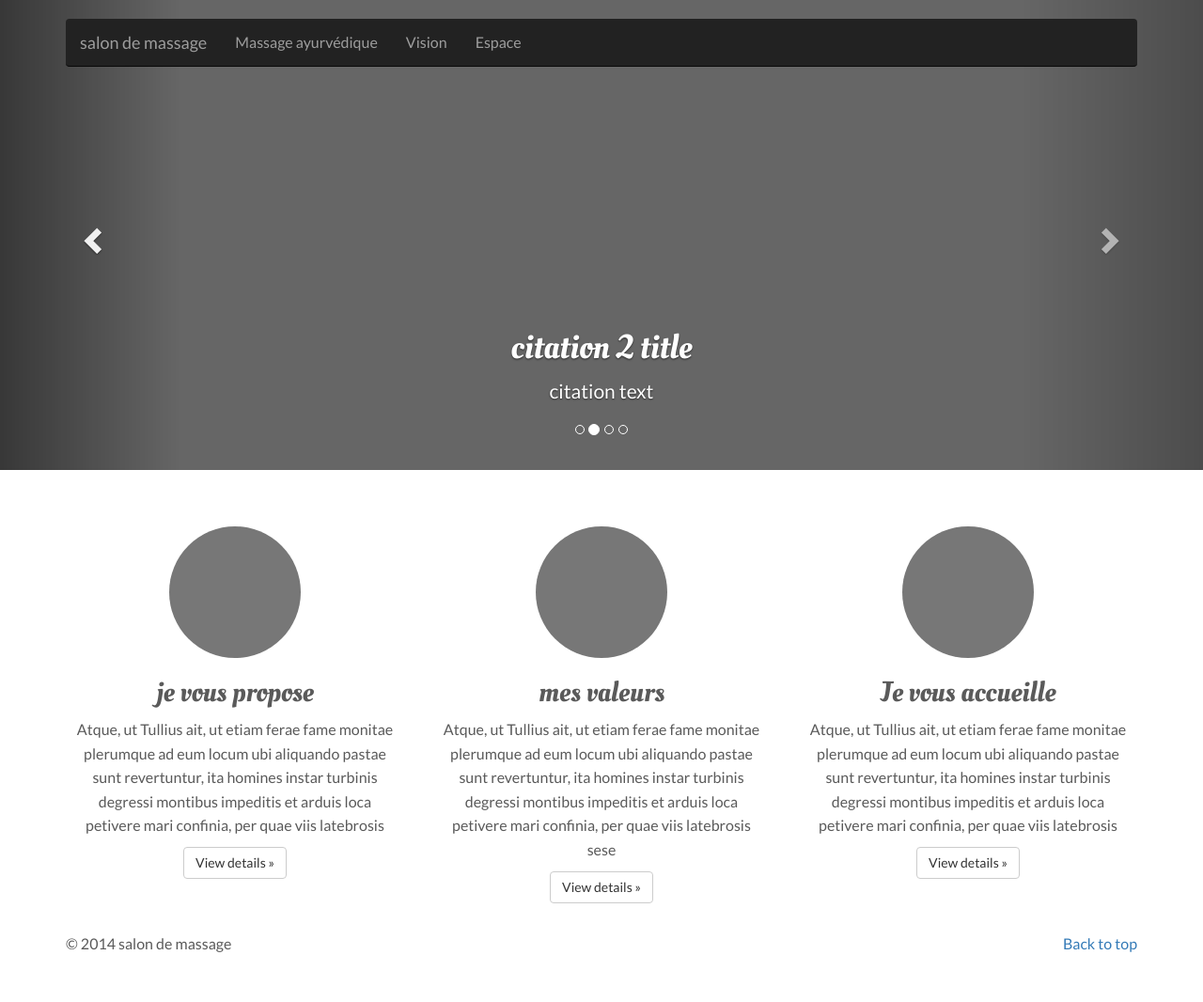
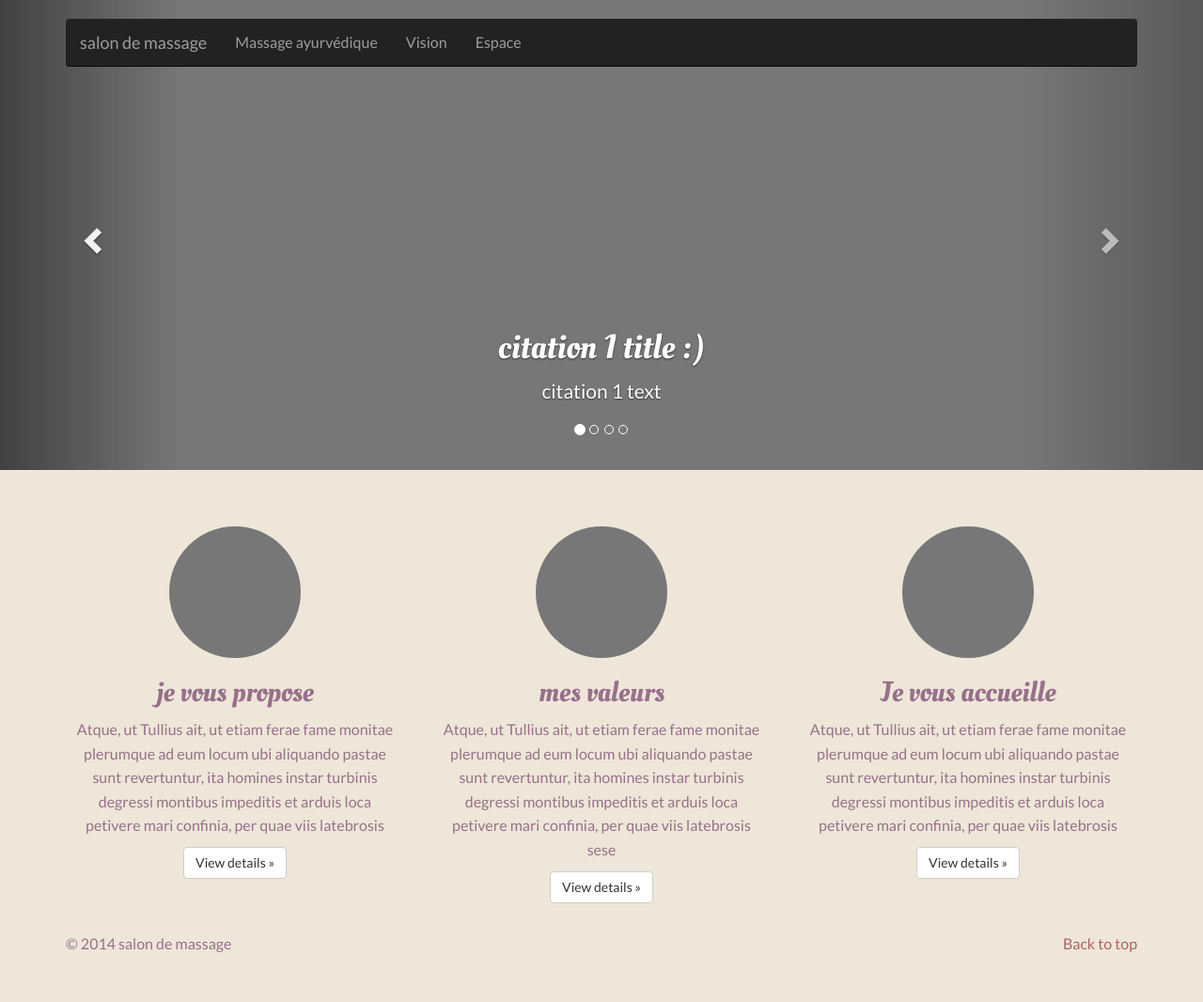
Before and after one commit to kiriline/ju, a Jekyll site: the page built from index.md, in a window 1280 px wide. Shown: the whole page at 94% size. Built offline with Jekyll 4.4.1, drawn with Linux system fonts in a browser that asks for light colours; nearby versions of some CDN libraries.

Commit message:
Update ju.css

```diff
--- a/css/ju.css
+++ b/css/ju.css
@@ -8,3 +8,43 @@
 
 h1, h2, h3, h4, h5, h6, .h1, .h2, .h3, .h4, .h5, .h6 { font-family: "Oleo Script", serif; }
 h1, h2, h3 {font-weight:400;}
+
+/* Lavish colours */
+
+/*
+@body-bg:                #eee6d9; // ivoire
+@gray-lighter:           #d5b1a2; // rose parme
+@gray-light:             #e2ab79;   // ocre
+@gray:                   #af8f8f; // mauve
+@brand-primary:          #ab6361; // brique
+@gray-dark:              #97708a;;   // violet
+                         #583A52 // prune
+@text-color:             @gray-dark;
+*/
+
+
+/* #eee6d9; // ivoire */
+body { background-color: #eee6d9;}
+
+/* #d5b1a2; // rose parme */
+
+
+
+/* #e2ab79;   // ocre */
+
+
+
+/* #af8f8f; // mauve */
+
+
+
+/* #ab6361; // brique */
+
+a {color: #ab6361;}
+
+
+/* #97708a;;   // violet */
+
+body {  color: #97708a; }
+
+/* #583A52 // prune */
```
